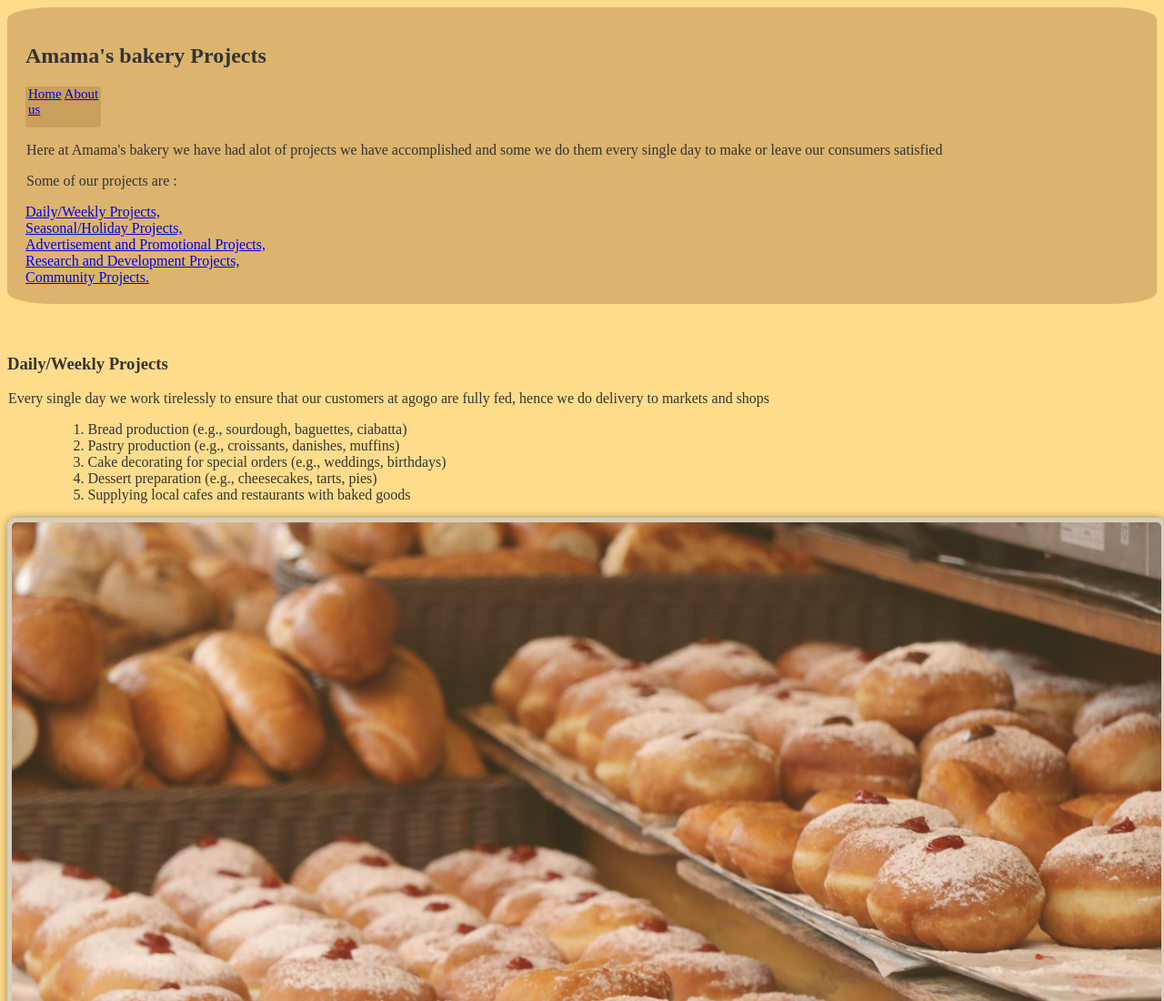
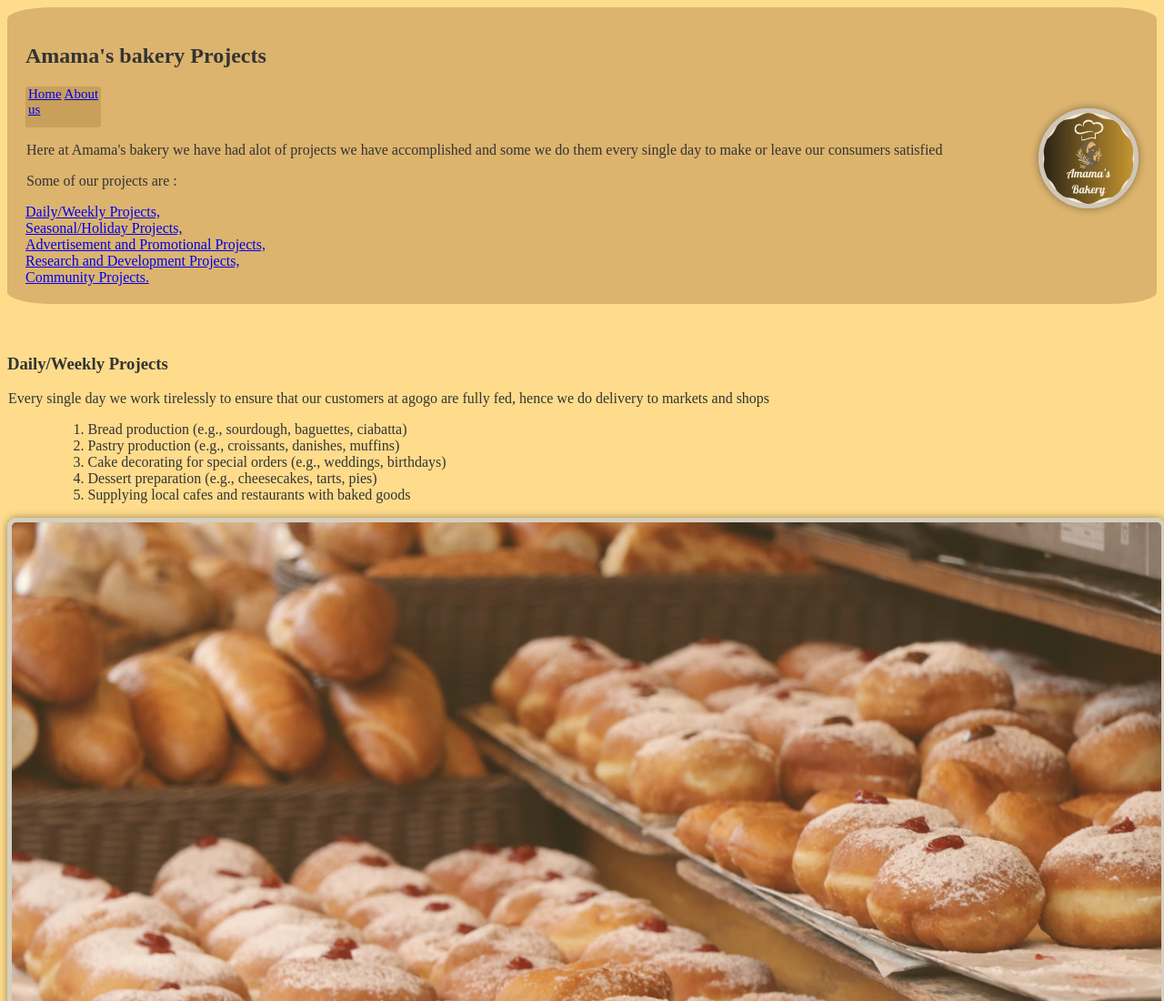
Before and after one commit to DesireMungezi/assignment-group-2, a plain HTML site: page projects.html in a window 1280 px wide. Shown: the top 1100 px of the page at 91% size. Drawn offline with Linux system fonts and the light colour scheme.

Commit message:
Update projects.html
added a link to the logo

```diff
--- a/projects.html
+++ b/projects.html
@@ -10,6 +10,7 @@
     <div class="header1">
     <h2>Amama's bakery Projects</h2>
 
+	<img src="images/logo.jpg" id="logo">
     <div class="linker">
     <a href="index.html">Home</a>
     <a href="about.html">About us</a>
```
